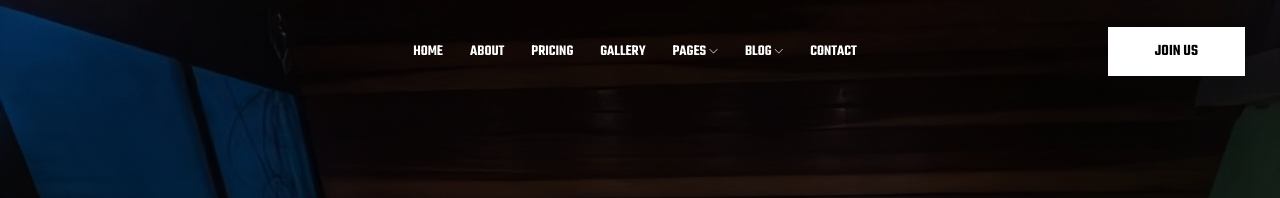
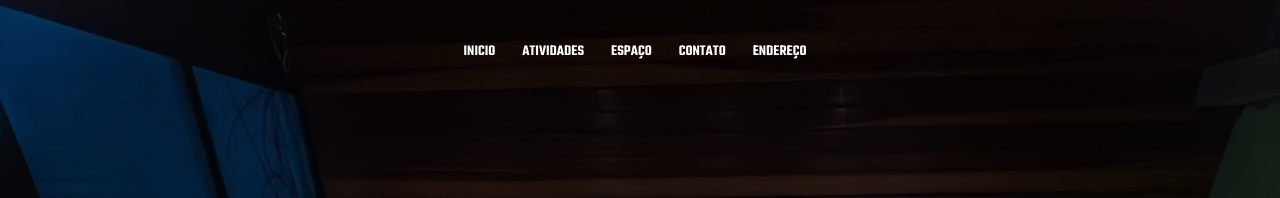
Before and after one commit to matvb/coliseujf-site, a plain HTML site: page gym/index.html in a window 1280 px wide. Shown: the top 198 px of the page. Drawn offline with nearby package versions, Linux system fonts and the light colour scheme; grey boxes are pictures that could not be loaded.

Commit message:
setup top menu

```diff
--- a/gym/header.html
+++ b/gym/header.html
@@ -32,7 +32,7 @@
                         <div class="row align-items-center">
                             <div class="col-xl-3 col-lg-2">
                                 <div class="">
-                                    <a href="index.html">
+                                    <a href="#inicio">
                                         <img src="img/logo.png" class="logo-header" alt="">
                                     </a>
                                 </div>
@@ -41,32 +41,13 @@
                                 <div class="main-menu  d-none d-lg-block">
                                     <nav>
                                         <ul id="navigation">
-                                            <li><a href="index.html">home</a></li>
-                                            <li><a href="about.html">about</a></li>
-                                            <li><a href="pricing.html">pricing</a></li>
-                                            <li><a href="gallery.html">gallery</a></li>
-                                            <li><a href="#">pages <i class="ti-angle-down"></i></a>
-                                                <ul class="submenu">
-
-                                                    <li><a href="elements.html">elements</a></li>
-                                                </ul>
-                                            </li>
-                                            <li><a href="#">blog <i class="ti-angle-down"></i></a>
-                                                <ul class="submenu">
-                                                    <li><a href="blog.html">blog</a></li>
-                                                    <li><a href="single-blog.html">single-blog</a></li>
-                                                </ul>
-                                            </li>
-                                            <li><a href="contact.html">Contact</a></li>
+                                            <li><a href="#inicio">Inicio</a></li>
+                                            <li><a href="#atividades">Atividades</a></li>
+                                            <li><a href="#espaço">Espaço</a></li>
+                                            <li><a href="#contato">Contato</a></li>
+                                            <li><a href="#endereço">Endereço</a></li>
                                         </ul>
                                     </nav>
-                                </div>
-                            </div>
-                            <div class="col-xl-3 col-lg-3 d-none d-lg-block">
-                                <div class="Appointment">
-                                    <div class="book_btn d-none d-lg-block">
-                                        <a href="#">Join Us</a>
-                                    </div>
                                 </div>
                             </div>
                             <div class="col-12">
--- a/gym/index.html
+++ b/gym/index.html
@@ -39,7 +39,7 @@
     <!-- <link rel="stylesheet" href="css/responsive.css"> -->
 </head>
 
-<body>
+<body id="inicio">
     <!--[if lte IE 9]>
             <p class="browserupgrade">You are using an <strong>outdated</strong> browser. Please <a href="https://browsehappy.com/">upgrade your browser</a> to improve your experience and security.</p>
         <![endif]-->
@@ -51,7 +51,7 @@
     <!-- header-end -->
 
     <!-- slider_area_start -->
-    <div class="slider_area">
+    <div class="slider_area" style="width: 100vw">
         <div class="slider_active owl-carousel">
             <div class="single_slider d-flex align-items-center overlay" style="background-image: url(img/banner/lifting.jpg)">
                 <div class="container">
@@ -132,7 +132,7 @@
     <!-- slider_area_end -->
 
     <!-- Class Time Section Begin -->
-    <section class="classtime-section class-time-table spad">
+    <section id="atividades" class="classtime-section class-time-table spad">
         <div class="container">
             <div class="row">
                 <div class="col-lg-12 text-center">
@@ -745,7 +745,7 @@
 
 
     <!-- gallery_start -->
-    <div class=" overlay2" style="padding: 80px 0 20px 0; background-color: black;">
+    <div id="espaço" class="overlay2" style="padding: 80px 0 20px 0; background-color: black;">
       <div class="container">
         <div class="row">
           <div class="col-xl-12">
@@ -809,7 +809,7 @@
     <!-- gallery_area_end  -->
 
     <!-- team_area_start  -->
-    <div class="team_area overlay2" style="background-image: url(img//banner/bradcam_1.png); background-repeat: no-repeat; background-size: cover; background-position: top;">
+    <div id="contato" class="team_area overlay2" style="background-image: url(img//banner/bradcam_1.png); background-repeat: no-repeat; background-size: cover; background-position: top;">
             <div class="container">
                     <div class="row justify-content-center">
                             <div class="col-xl-12">
@@ -880,7 +880,7 @@
     <!-- big_offer_area end  -->
 
     <!-- adress start  -->
-    <div class="team_area overlay2" style="background-image: url(img/front1.png); background-repeat: no-repeat; background-size: cover; background-position: center;">
+    <div id="endereço" class="team_area overlay2" style="background-image: url(img/front1.png); background-repeat: no-repeat; background-size: cover; background-position: center;">
       <div class="container">
         <div class="row">
           <div class="col-xl-12">
```
Also changed, not shown: gym/css/style.css.
